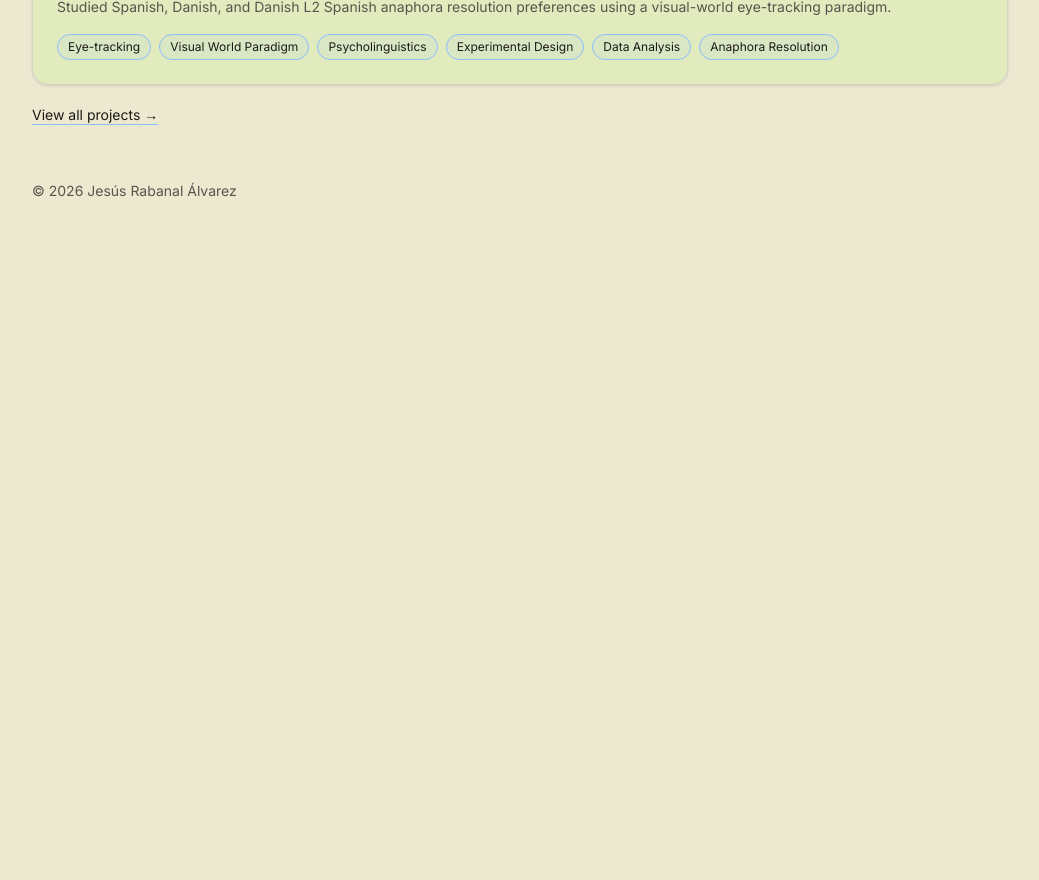
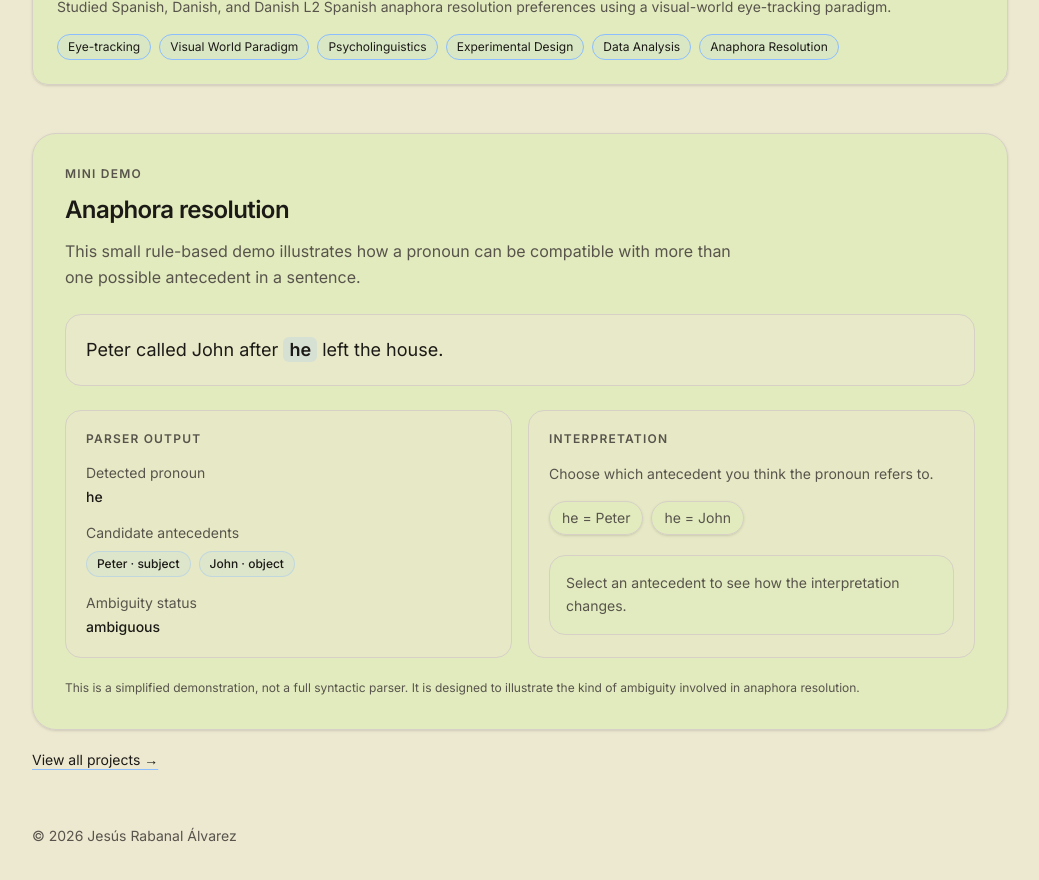
Before and after one commit to RabanalGsus/my-portfolio, a Next.js app: page / in a window 1280 px wide. Shown: the part 1240-2120 px from the top of the page, without its empty margins (120-1159 px from the left). Before the commit the page ends 1505 px from the top, so only its background shows below. Built offline with nearby package versions, Linux system fonts and the light colour scheme.

Commit message:
Added mini demo

```diff
--- a/app/page.tsx
+++ b/app/page.tsx
@@ -3,6 +3,7 @@ import ProjectCard from "@/components/ProjectCard";
 import { projects } from "@/data/projects";
 import Container from "@/components/Container";
 import Image from "next/image";
+import AnaphoraDemo from "@/components/AnaphoraDemo";
 
 function PrimaryLink({
   href,
@@ -131,6 +132,8 @@ export default function Home() {
             ))}
           </div>
 
+          <AnaphoraDemo />
+
           <div className="mt-5 text-sm">
             <a
               className="underline decoration-[rgb(var(--accent))] underline-offset-4 text-[rgb(var(--text))] transition-colors hover:text-[rgb(var(--accent))]"
--- /dev/null
+++ b/components/AnaphoraDemo.tsx
@@ -0,0 +1,195 @@
+"use client";
+
+import { useMemo, useState } from "react";
+
+type Antecedent = {
+  label: string;
+  role: "subject" | "object";
+  interpretation: "high attachment" | "low attachment";
+  explanation: string;
+};
+
+const demoSentence = {
+  text: "Peter called John after he left the house.",
+  pronoun: "he",
+  antecedents: [
+    {
+      label: "Peter",
+      role: "subject",
+      interpretation: "high attachment",
+      explanation:
+        "Choosing Peter links the pronoun to the subject of the main clause. In attachment terms, this corresponds to a high-attachment interpretation.",
+    },
+    {
+      label: "John",
+      role: "object",
+      interpretation: "low attachment",
+      explanation:
+        "Choosing John links the pronoun to the object of the main clause. In attachment terms, this corresponds to a low-attachment interpretation.",
+    },
+  ] satisfies Antecedent[],
+};
+
+function HighlightedSentence() {
+  const match = demoSentence.text.match(/\bhe\b/);
+
+  if (!match || match.index === undefined) {
+    return (
+      <p className="text-lg leading-relaxed text-[rgb(var(--text))]">
+        {demoSentence.text}
+      </p>
+    );
+  }
+
+  const before = demoSentence.text.slice(0, match.index);
+  const pronoun = demoSentence.text.slice(
+    match.index,
+    match.index + demoSentence.pronoun.length
+  );
+  const after = demoSentence.text.slice(
+    match.index + demoSentence.pronoun.length
+  );
+
+  return (
+    <p className="text-lg leading-relaxed text-[rgb(var(--text))]">
+      {before}
+      <span className="rounded-md bg-[rgb(var(--accent))]/20 px-1.5 py-0.5 font-semibold">
+        {pronoun}
+      </span>
+      {after}
+    </p>
+  );
+}
+
+export default function AnaphoraDemo() {
+  const [selected, setSelected] = useState<Antecedent | null>(null);
+
+  const parserOutput = useMemo(() => {
+    return {
+      pronoun: demoSentence.pronoun,
+      candidates: demoSentence.antecedents.map((candidate) => ({
+        label: candidate.label,
+        role: candidate.role,
+      })),
+      status: "ambiguous",
+    };
+  }, []);
+
+  return (
+    <section className="mt-12 rounded-3xl border border-[rgb(var(--border))] bg-[rgb(var(--panel))]/80 p-6 shadow-sm sm:p-8">
+      <p className="text-xs font-semibold tracking-widest text-[rgb(var(--muted))]">
+        MINI DEMO
+      </p>
+
+      <h2 className="mt-3 text-2xl font-semibold tracking-tight text-[rgb(var(--text))]">
+        Anaphora resolution
+      </h2>
+
+      <p className="mt-3 max-w-2xl leading-relaxed text-[rgb(var(--muted))]">
+        This small rule-based demo illustrates how a pronoun can be compatible
+        with more than one possible antecedent in a sentence.
+      </p>
+
+      <div className="mt-6 rounded-2xl border border-[rgb(var(--border))] bg-[rgb(var(--bg))]/60 p-5">
+        <HighlightedSentence />
+      </div>
+
+      <div className="mt-6 grid gap-4 lg:grid-cols-2">
+        <div className="rounded-2xl border border-[rgb(var(--border))] bg-[rgb(var(--bg))]/50 p-5">
+          <p className="text-xs font-semibold tracking-widest text-[rgb(var(--muted))]">
+            PARSER OUTPUT
+          </p>
+
+          <dl className="mt-4 space-y-4 text-sm">
+            <div>
+              <dt className="text-[rgb(var(--muted))]">Detected pronoun</dt>
+              <dd className="mt-1 font-medium text-[rgb(var(--text))]">
+                {parserOutput.pronoun}
+              </dd>
+            </div>
+
+            <div>
+              <dt className="text-[rgb(var(--muted))]">
+                Candidate antecedents
+              </dt>
+
+              <dd className="mt-2 flex flex-wrap gap-2">
+                {parserOutput.candidates.map((candidate) => (
+                  <span
+                    key={candidate.label}
+                    className="rounded-full border border-[rgb(var(--accent))]/35 bg-[rgb(var(--accent))]/10 px-2.5 py-1 text-xs font-medium text-[rgb(var(--text))]"
+                  >
+                    {candidate.label} · {candidate.role}
+                  </span>
+                ))}
+              </dd>
+            </div>
+
+            <div>
+              <dt className="text-[rgb(var(--muted))]">Ambiguity status</dt>
+              <dd className="mt-1 font-medium text-[rgb(var(--text))]">
+                {parserOutput.status}
+              </dd>
+            </div>
+          </dl>
+        </div>
+
+        <div className="rounded-2xl border border-[rgb(var(--border))] bg-[rgb(var(--bg))]/50 p-5">
+          <p className="text-xs font-semibold tracking-widest text-[rgb(var(--muted))]">
+            INTERPRETATION
+          </p>
+
+          <p className="mt-4 text-sm leading-relaxed text-[rgb(var(--muted))]">
+            Choose which antecedent you think the pronoun refers to.
+          </p>
+
+          <div className="mt-4 flex flex-wrap gap-2">
+            {demoSentence.antecedents.map((antecedent) => {
+              const isActive = selected?.label === antecedent.label;
+
+              return (
+                <button
+                  key={antecedent.label}
+                  type="button"
+                  onClick={() => setSelected(antecedent)}
+                  className={`cursor-pointer rounded-full border px-3 py-1.5 text-sm shadow-sm transition hover:-translate-y-0.5 ${
+                    isActive
+                      ? "border-[rgb(var(--accent))] bg-[rgb(var(--accent))]/15 text-[rgb(var(--text))]"
+                      : "border-[rgb(var(--border))] bg-[rgb(var(--panel))]/70 text-[rgb(var(--muted))] hover:border-[rgb(var(--accent))] hover:text-[rgb(var(--text))]"
+                  }`}
+                >
+                  he = {antecedent.label}
+                </button>
+              );
+            })}
+          </div>
+
+          {selected ? (
+            <div className="mt-5 rounded-2xl border border-[rgb(var(--border))] bg-[rgb(var(--panel))]/60 p-4">
+              <p className="text-sm font-medium text-[rgb(var(--text))]">
+                {selected.label} · {selected.role} ·{" "}
+                {selected.interpretation}
+              </p>
+
+              <p className="mt-3 text-sm leading-relaxed text-[rgb(var(--muted))]">
+                {selected.explanation}
+              </p>
+            </div>
+          ) : (
+            <div className="mt-5 rounded-2xl border border-[rgb(var(--border))] bg-[rgb(var(--panel))]/60 p-4">
+              <p className="text-sm leading-relaxed text-[rgb(var(--muted))]">
+                Select an antecedent to see how the interpretation changes.
+              </p>
+            </div>
+          )}
+        </div>
+      </div>
+
+      <p className="mt-5 text-xs leading-relaxed text-[rgb(var(--muted))]">
+        This is a simplified demonstration, not a full syntactic parser. It is
+        designed to illustrate the kind of ambiguity involved in anaphora
+        resolution.
+      </p>
+    </section>
+  );
+}
```
